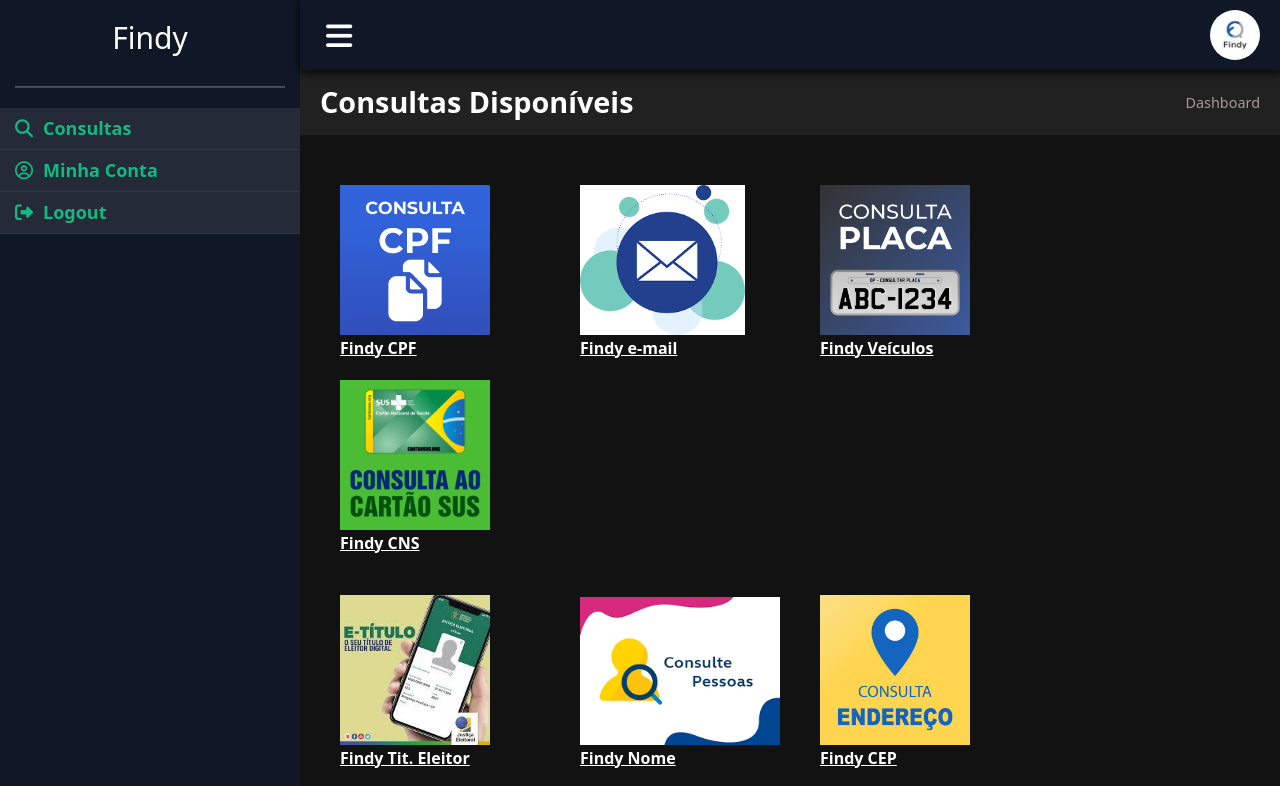
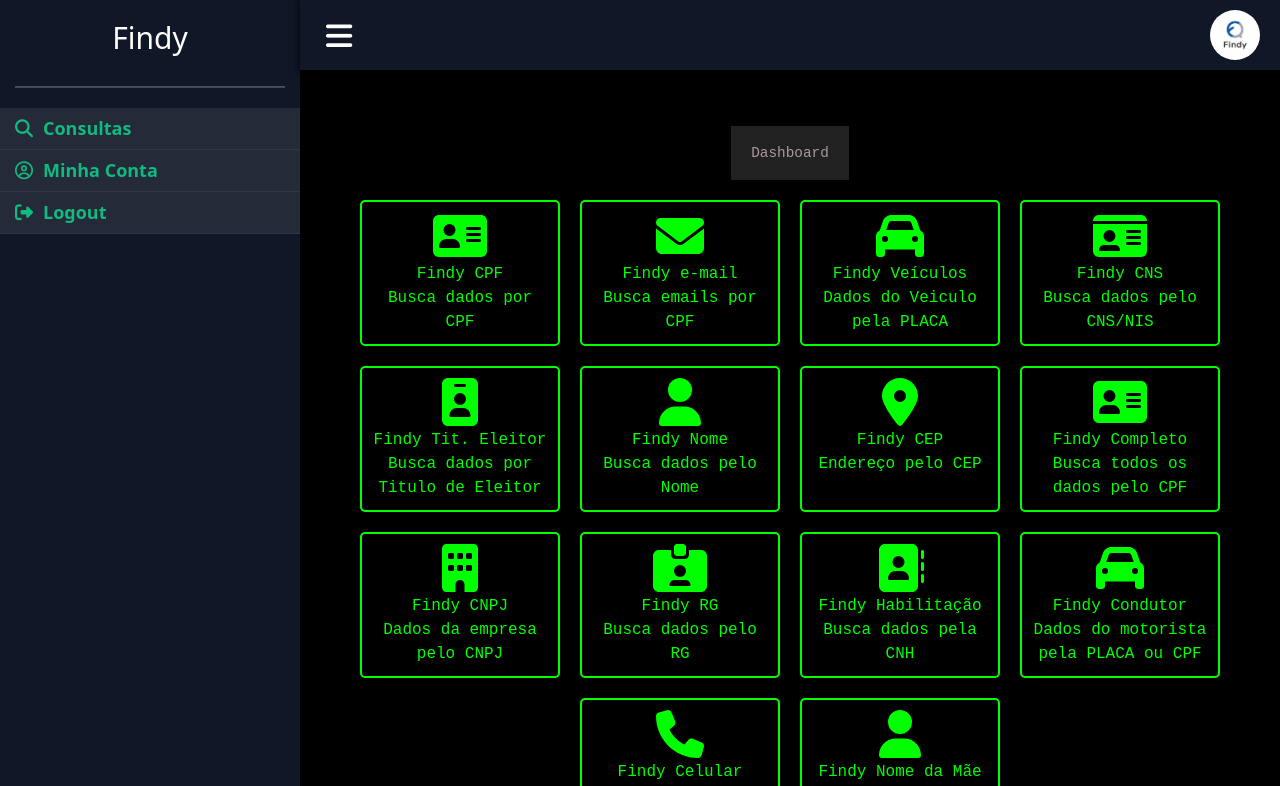
Before and after one commit to lussandro/painel, a React (Create React App) app: page / in a window 1280 px wide. Shown: the top 786 px of the page. Built offline with nearby package versions, Linux system fonts and the light colour scheme.

Commit message:
Ajuste nos layouts

```diff
--- a/package.json
+++ b/package.json
@@ -4,6 +4,9 @@
   "private": true,
   "dependencies": {
     "@fortawesome/fontawesome-free": "^6.2.1",
+    "@fortawesome/fontawesome-svg-core": "^6.5.1",
+    "@fortawesome/free-solid-svg-icons": "^6.5.1",
+    "@fortawesome/react-fontawesome": "^0.2.0",
     "@testing-library/jest-dom": "^5.16.5",
     "@testing-library/react": "^13.4.0",
     "@testing-library/user-event": "^13.5.0",
--- a/src/pages/Home.js
+++ b/src/pages/Home.js
@@ -1,61 +1,88 @@
 import React from 'react';
+import { FontAwesomeIcon } from '@fortawesome/react-fontawesome';
+import { faAddressCard, faEnvelope, faCar, faIdCard, faIdBadge, faUser, faMapMarkerAlt, faBuilding, faIdCardAlt, faAddressBook, faPhone } from '@fortawesome/free-solid-svg-icons';
 import ContentPage from "../components/Content/ContentPage";
 import { Link } from 'react-router-dom';
 
 const Home = () => {
     return (
-        <ContentPage titulo="Consultas Disponíveis" caminho={[{nome: "Dashboard", link: "/"}]}>
-            <div className="button-container">
-                <Link to="/cpf" className="large-button">
-                    <img src="/images/cpf.png" alt="cpf" />
+        <div className="matrix-container">
+            {/* <h1 className="matrix-title">Consultas Disponíveis</h1> */}
+            <ContentPage titulo="" caminho={[{nome: "Dashboard", link: "/"}]}>
+                <div className="matrix-content">
+                    <Link to="/cpf" className="matrix-link">
+                        <FontAwesomeIcon icon={faAddressCard} size="3x" />
                         <p>Findy CPF</p>
+                        <h12>Busca dados por CPF</h12>
                     </Link>
-                <Link to="/email" className="large-button">
-                    <img src="/images/email.png" alt="Email" />
+                    <Link to="/email" className="matrix-link">
+                        <FontAwesomeIcon icon={faEnvelope} size="3x" />
                         <p>Findy e-mail</p>
+                        <h12>Busca emails por CPF</h12>
                     </Link>
-                <Link to="/placas" className="large-button">
-                    <img src="/images/placa.png" alt="Placas" />
+                    <Link to="/placas" className="matrix-link">
+                        <FontAwesomeIcon icon={faCar} size="3x" />
                         <p>Findy Veículos</p>
+                        <h12>Dados do Veiculo pela PLACA</h12>
                     </Link>
-                <Link to="/cns" className="large-button">
-                    <img src="/images/cns.png" alt="CNS" />
+                    <Link to="/cns" className="matrix-link">
+                        <FontAwesomeIcon icon={faIdCard} size="3x" />
                         <p>Findy CNS</p>
+                        <h12>Busca dados pelo CNS/NIS</h12>
                     </Link>
-            </div>
-            <div className="button-container">
-                <Link to="/tituloeleitor" className="large-button">
-                    <img src="/images/titulo.jpeg" alt="Titulo de Eleitor" />
+                    <Link to="/tituloeleitor" className="matrix-link">
+                        <FontAwesomeIcon icon={faIdBadge} size="3x" />
                         <p>Findy Tit. Eleitor</p>
+                        <h12>Busca dados por Titulo de Eleitor</h12>
                     </Link>
-                <Link to="/nome" className="large-button">
-                    <img src="/images/nome.png" alt="Nome" />
+                    <Link to="/nome" className="matrix-link">
+                        <FontAwesomeIcon icon={faUser} size="3x" />
                         <p>Findy Nome</p>
+                        <h12>Busca dados pelo Nome</h12>
                     </Link>
-                <Link to="/cep" className="large-button">
-                    <img src="/images/cep.jpg" alt="CEP" />
+                    <Link to="/cep" className="matrix-link">
+                        <FontAwesomeIcon icon={faMapMarkerAlt} size="3x" />
                         <p>Findy CEP</p>
+                        <h12>Endereço pelo CEP</h12>
                     </Link>
-                <Link to="/cnpj" className="large-button">
-                    <img src="/images/cnpj.jpg" alt="CNPJ" />
+                    <Link to="/cpf" className="matrix-link">
+                        <FontAwesomeIcon icon={faAddressCard} size="3x" />
+                        <p>Findy Completo</p>
+                        <h12>Busca todos os dados pelo CPF</h12>
+                    </Link>
+                    <Link to="/cnpj" className="matrix-link">
+                        <FontAwesomeIcon icon={faBuilding} size="3x" />
                         <p>Findy CNPJ</p>
+                        <h12>Dados da empresa pelo CNPJ</h12>
                     </Link>
-            </div>
-            <div className="button-container">
-                <Link to="/rg" className="large-button">
-                    <img src="/images/rg.jpg" alt="RG" />
+                    <Link to="/rg" className="matrix-link">
+                        <FontAwesomeIcon icon={faIdCardAlt} size="3x" />
                         <p>Findy RG</p>
+                        <h12>Busca dados pelo RG</h12>
                     </Link>
-                <Link to="/cnh" className="large-button">
-                    <img src="/images/cnh.jpg" alt="Habilitação" />
+                    <Link to="/cnh" className="matrix-link">
+                        <FontAwesomeIcon icon={faAddressBook} size="3x" />
                         <p>Findy Habilitação</p>
+                        <h12>Busca dados pela CNH</h12>
                     </Link>
-                <Link to="/telefone" className="large-button">
-                    <img src="/images/telefone.png" alt="telefone" />
-                    <p>Findy Telefone</p>
+                    <Link to="/placas" className="matrix-link">
+                        <FontAwesomeIcon icon={faCar} size="3x" />
+                        <p>Findy Condutor</p>
+                        <h12>Dados do motorista pela PLACA ou CPF</h12>
+                    </Link>
+                    <Link to="/telefone" className="matrix-link">
+                        <FontAwesomeIcon icon={faPhone} size="3x" />
+                        <p>Findy Celular</p>
+                        <h12>Busca dados pelo celular</h12>
+                    </Link>
+                    <Link to="/nome" className="matrix-link">
+                        <FontAwesomeIcon icon={faUser} size="3x" />
+                        <p>Findy Nome da Mãe</p>
+                        <h12>Busca dados pelo Nome da Mãe</h12>
                     </Link>
                 </div>
             </ContentPage>
+        </div>
     );
 };
 
--- a/src/styles/custom.css
+++ b/src/styles/custom.css
@@ -137,3 +137,133 @@
 tr:nth-child(even) {
   background-color: #2c2929; /* Cor de fundo de linhas alternadas */
 }
+.custom-button {
+  border: 2px solid #4CAF50;
+  border-radius: 5px;
+  background-color: #4CAF50;
+  color: white;
+  padding: 10px 20px;
+  text-align: center;
+  text-decoration: none;
+  display: inline-block;
+  margin: 10px;
+  font-size: 16px;
+  cursor: pointer;
+  transition: background-color 0.3s, border-color 0.3s, color 0.3s;
+}
+
+.custom-button:hover {
+  background-color: #162c17;
+  border-color: #162c17;
+}
+
+.custom-button p {
+  margin: 0;
+}
+
+.matrix-container {
+  background-color: #000;
+  color: #0f0; /* Verde */
+  font-family: 'Courier New', monospace;
+  min-height: 100vh;
+  display: flex;
+  align-items: center;
+  justify-content: center;
+}
+
+.matrix-content {
+  display: flex;
+  flex-wrap: wrap;
+}
+
+.matrix-link {
+  text-decoration: none;
+  color: #0f0;
+  text-align: center;
+  margin: 10px;
+  transition: transform 0.3s;
+}
+
+.matrix-link:hover {
+  transform: scale(1.1);
+}
+.matrix-container {
+  background-color: #000;
+  color: #0f0; /* Verde */
+  font-family: 'Courier New', monospace;
+  min-height: 100vh;
+  display: flex;
+  flex-direction: column;
+  align-items: center;
+  justify-content: flex-start;
+  padding-top: 50px; /* Ajuste o valor conforme necessário */
+}
+
+.matrix-title {
+  font-size: 24px;
+  margin-bottom: 20px;
+}
+
+.matrix-content {
+  display: flex;
+  flex-wrap: wrap;
+  justify-content: center;
+}
+
+.matrix-link {
+  text-decoration: none;
+  color: #0f0;
+  text-align: center;
+  margin: 10px;
+  transition: transform 0.3s;
+}
+
+.matrix-link:hover {
+  transform: scale(1.1);
+}
+
+.matrix-link p {
+  margin: 0;
+}
+.matrix-container {
+  background-color: #000;
+  color: #0f0; /* Verde */
+  font-family: 'Courier New', monospace;
+  min-height: 100vh;
+  display: flex;
+  flex-direction: column;
+  align-items: center;
+  justify-content: center;
+}
+
+.matrix-title {
+  font-size: 24px;
+  margin-bottom: 20px;
+}
+
+.matrix-content {
+  display: flex;
+  flex-wrap: wrap;
+  justify-content: center;
+}
+
+.matrix-link {
+   text-decoration: none;
+    color: #0f0;
+    text-align: center;
+    margin: 10px;
+    width: calc(100% / 3 - 20px); /* Ajusta a largura para caber três ícones por linha */
+    max-width: 200px; /* Define a largura máxima para evitar que os ícones fiquem muito espaçados */
+    transition: transform 0.3s;
+    border: 2px solid #0f0; /* Adiciona uma borda verde de 2px */
+    border-radius: 5px; /* Adiciona um pequeno raio de borda para uma aparência mais suave */
+    padding: 10px; /* Adiciona um preenchimento interno para os botões */
+}
+
+.matrix-link:hover {
+  transform: scale(1.1);
+}
+
+.matrix-link p {
+  margin: 0;
+}
```
Also changed, not shown: 1 other file (tests, documents, lock files or other folders). Lines whose indentation alone changed are shown as unchanged.
